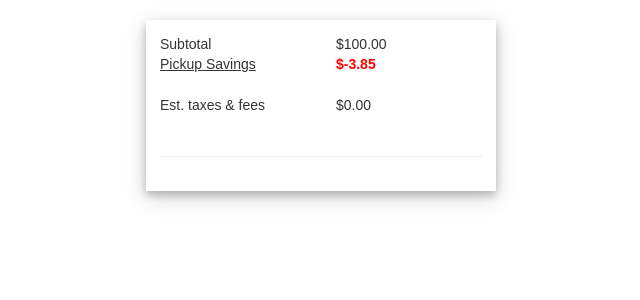
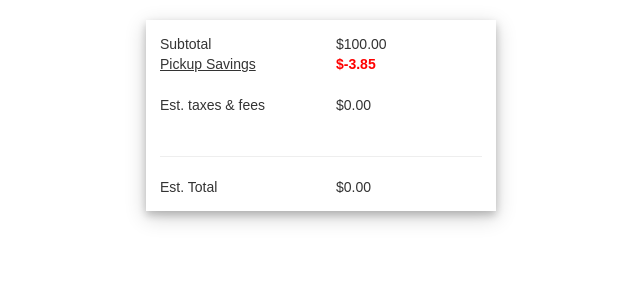
Before and after one commit to ZEvans1/react-shopping-summary, a React (Create React App) app: page / in a window 1280 px wide. Shown: the top 300 px of the page, without its empty margins (319-959 px from the left). Built offline with nearby package versions, Linux system fonts and the light colour scheme.

Commit message:
Add estimated total.

```diff
--- a/src/App.js
+++ b/src/App.js
@@ -3,6 +3,7 @@ import { Grid } from 'react-bootstrap';
 import Subtotal from './components/Subtotal/Subtotal';
 import Pickupsavings from './components/Pickupsavings/Pickupsavings';
 import Taxesfees from './components/Taxesfees/Taxesfees';
+import Estimatedtotal from './components/Estimatedtotal/Estimatedtotal';
 import './App.css';
 
 class App extends Component {
@@ -12,7 +13,8 @@ class App extends Component {
     this.state = {
       total: 100,
       Pickupsavings: -3.85,
-      taxes: 0
+      taxes: 0,
+      estimatedTotal: 0
     }
   }
 
@@ -24,6 +26,7 @@ class App extends Component {
           <Pickupsavings price={this.state.Pickupsavings}/>
           <Taxesfees taxes={this.state.taxes.toFixed(2)}/>
           <hr/>
+          <Estimatedtotal price={this.state.estimatedTotal.toFixed(2)}/>
         </Grid>
       </div>
     );
--- /dev/null
+++ b/src/components/Estimatedtotal/Estimatedtotal.js
@@ -0,0 +1,13 @@
+import React, { Component } from 'react';
+import { Row, Col } from 'react-bootstrap';
+
+export default class Estimatedtotal extends Component {
+  render() {
+    return(
+      <Row>
+        <Col md={6}>Est. Total</Col>
+        <Col md={6}>{`$${this.props.price}`}</Col>
+      </Row>
+    )
+  }
+};
```
